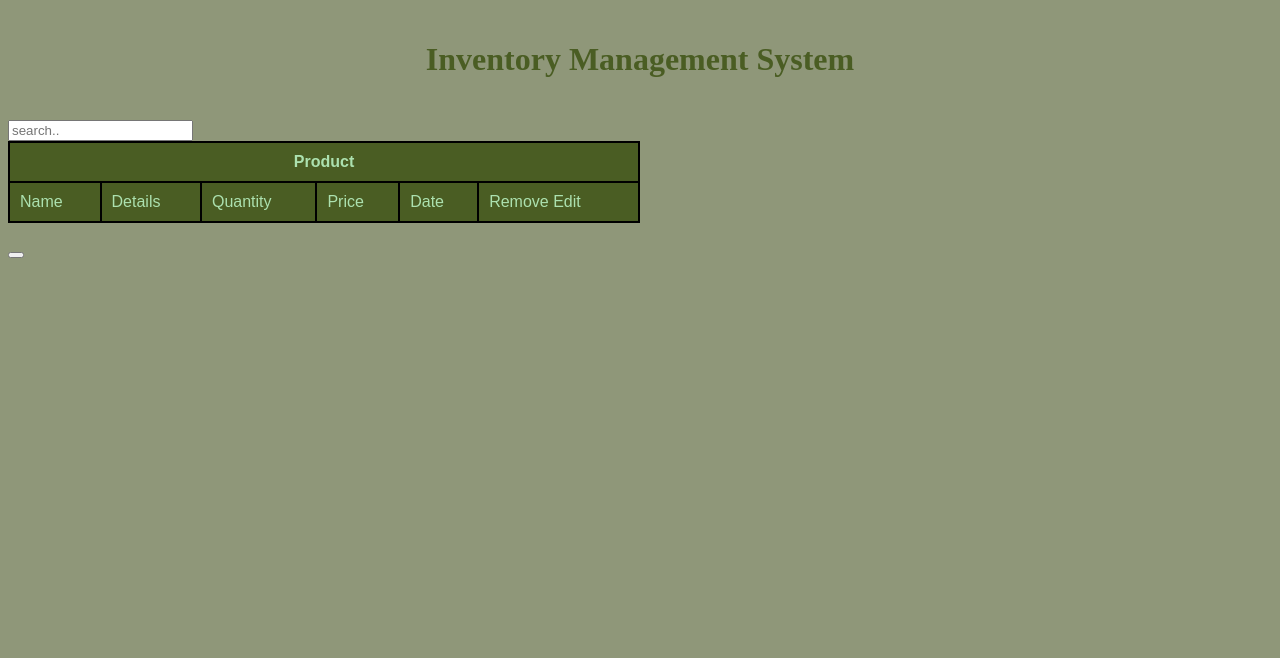
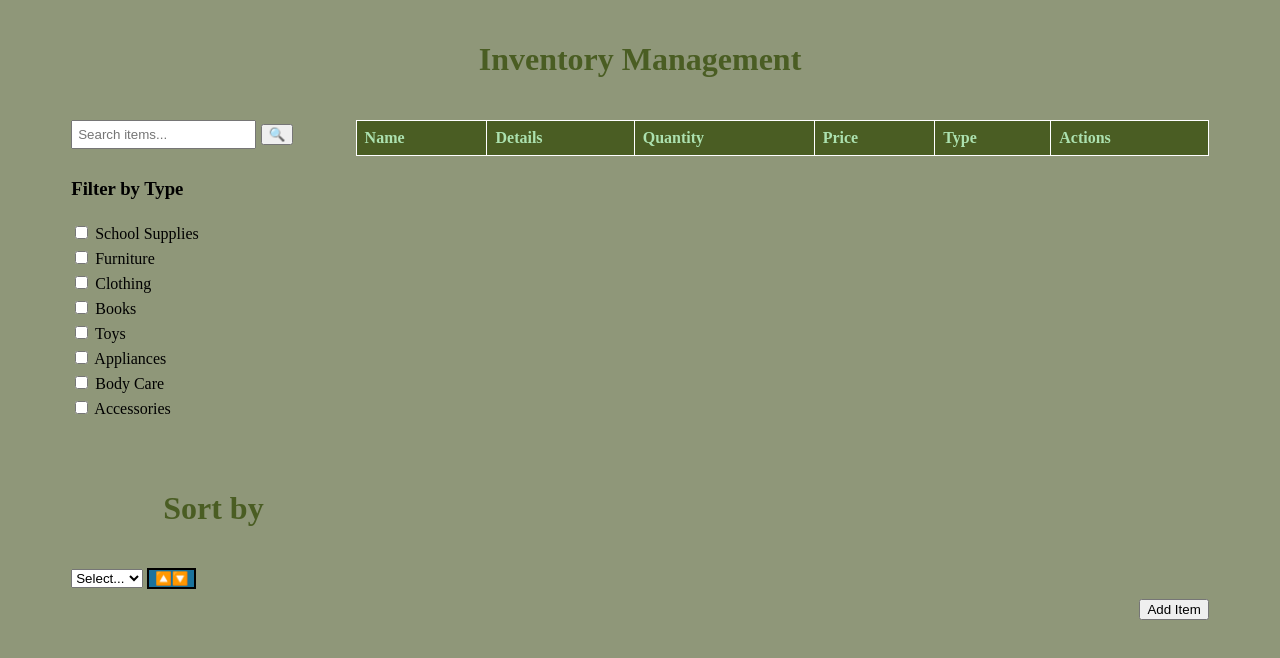
Before and after one commit to Reguyal-DCET/inventory, a plain HTML site: page IMS.html in a window 1280 px wide. Drawn offline with Linux system fonts and the light colour scheme; a web font is replaced by a local one.

Commit message:
IMS.html

```diff
--- a/IMS.html
+++ b/IMS.html
@@ -3,51 +3,80 @@
 <head>
     <meta charset="UTF-8">
     <meta name="viewport" content="width=device-width, initial-scale=1.0">
-    <title>Document</title>
     <link rel="stylesheet" href="IMS.css">
-    <link rel="stylesheet" href="IMS.js"
+    <link rel="stylesheet" href="Font/stylesheet.css">
+    <link rel="stylesheet" href="FontLight/stylesheet.css">
+    <title>Inventory Management</title>
 </head>
+<body>
+    <div class="container">
+        <h1>Inventory Management</h1>
 
-<body>
-    <style>
-       table, td, td{
-        border: 2px #000 solid;
-        border-collapse: collapse;
-       }
-       td {
-        padding: 10px;
-        vertical-align: top;
-       }
-       .header {
-        text-align: center;
-        font-weight: bold;
-       }
-
-    </style>
-   <h1>Inventory Management System</h1>
-
-<table class="center" style="width: 50%" id="tbs">
-    <tr>
-        <td class="header" colspan="6">Product</td>
-    </tr>
-
-    <tr>
-        <td>Name</td>
-        <td>Details</td>
-        <td>Quantity</td>
-        <td>Price</td>
-        <td>Date</td>
-        <td>Remove Edit</td>
-    </tr>
-
-    <div>
-        <input type "text" placeholder="search.."
+        <div class="top-section">
+            <div class="side-controls">
+                <div class="search-bar">
+                    <input type="text" id="searchBar" onkeyup="searchItems()" placeholder="Search items...">
+                    <button onclick="searchItems()">🔍</button>
+                </div>
+                <div class="filters">
+                    <h3>Filter by Type</h3>
+                    <label><input type="checkbox" class="filterCheckbox" value="School Supplies" onclick="filterItems()"> School Supplies</label>
+                    <label><input type="checkbox" class="filterCheckbox" value="Furniture" onclick="filterItems()"> Furniture</label>
+                    <label><input type="checkbox" class="filterCheckbox" value="Clothing" onclick="filterItems()"> Clothing</label>
+                    <label><input type="checkbox" class="filterCheckbox" value="Books" onclick="filterItems()"> Books</label>
+                    <label><input type="checkbox" class="filterCheckbox" value="Toys" onclick="filterItems()"> Toys</label>
+                    <label><input type="checkbox" class="filterCheckbox" value="Appliances" onclick="filterItems()"> Appliances</label>
+                    <label><input type="checkbox" class="filterCheckbox" value="Body Care" onclick="filterItems()"> Body Care</label>
+                    <label><input type="checkbox" class="filterCheckbox" value="Accessories" onclick="filterItems()"> Accessories</label>
+                </div>
+                <div class="sorting">
+                    <h1>Sort by</h1>
+                    <select id="sortOptions">
+                        <option value="">Select...</option>
+                        <option value="quantity">Quantity</option>
+                        <option value="price">Price</option>
+                    </select>
+                    <button id="sortButton" data-order="asc" onclick="sortItems()">🔼🔽</button>
+                </div>
+            </div>
+            <table>
+                <thead>
+                    <tr>
+                        <th>Name</th>
+                        <th>Details</th>
+                        <th>Quantity</th>
+                        <th>Price</th>
+                        <th>Type</th>
+                        <th>Actions</th>
+                    </tr>
+                </thead>
+                <tbody id="inventory-body">
+                </tbody>
+            </table>
+        </div>
+      <div class="button-container">
+        <button onclick="openModal()">Add Item</button>
+      </div>
     </div>
 
+    <div id="itemModal" class="modal">
+        <h2>Create Item</h2>
+        <input type="text" id="itemName" placeholder="Name">
+        <input type="text" id="itemDetails" placeholder="Details">
+        <input type="number" id="itemQuantity" placeholder="Quantity">
+        <input type="number" id="itemPrice" placeholder="Price">
+        <select id="itemType">
+            <option value="Toys">Toys</option>
+            <option value="Furniture">Furniture</option>
+            <option value="Clothing">Clothing</option>
+            <option value="Books">Books</option>
+            <option value="Appliances">Appliances</option>
+            <option value="Appliances">Appliances</option>
+            <option value="School Supplies">School Supplies</option>
 
-
-</table>
-<br>
-<button type="button" onclick="myFunction()"></button>
+        </select>
+        <button onclick="addItem()">Add</button>
+        <button onclick="closeModal()">Cancel</button>
+    </div>
 </body>
 </html>
```
